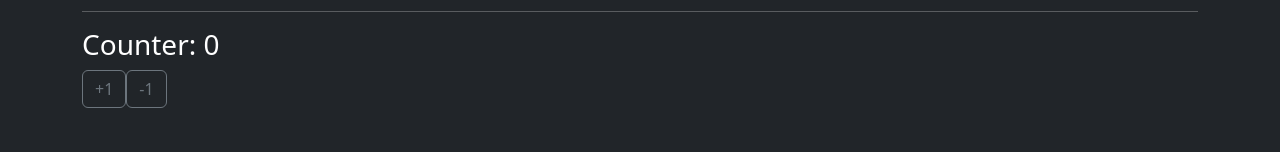
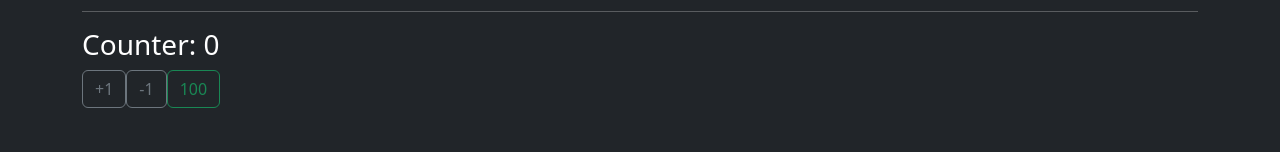
Before and after one commit to MrJark/dt-React-Pro, a React (Vite) app in the folder 01-intruduction/yt-react-ts/: page / in a window 1280 px wide. Shown: the part 148-300 px from the top of the page. Built offline with nearby package versions, Linux system fonts and the light colour scheme.

Commit message:
added custom state

```diff
--- a/01-intruduction/yt-react-ts/src/components/CounterReducer.tsx
+++ b/01-intruduction/yt-react-ts/src/components/CounterReducer.tsx
@@ -49,6 +49,7 @@ export const CounterReducer = () => {
             <div>
                 <button className=" btn btn-outline-secondary" onClick={() => dispatch({ type: 'increment' })}>+1</button>
                 <button className=" btn btn-outline-secondary" onClick={() => dispatch({ type: 'decrement' })}>-1</button>
+                <button className=" btn btn-outline-success" onClick={() => dispatch({ type: 'custom', payload: 100 })}>100</button>
             </div>
         </>
     )
```
